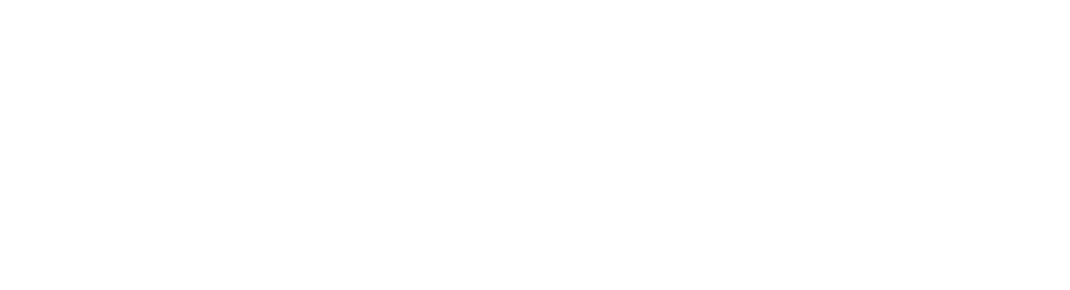
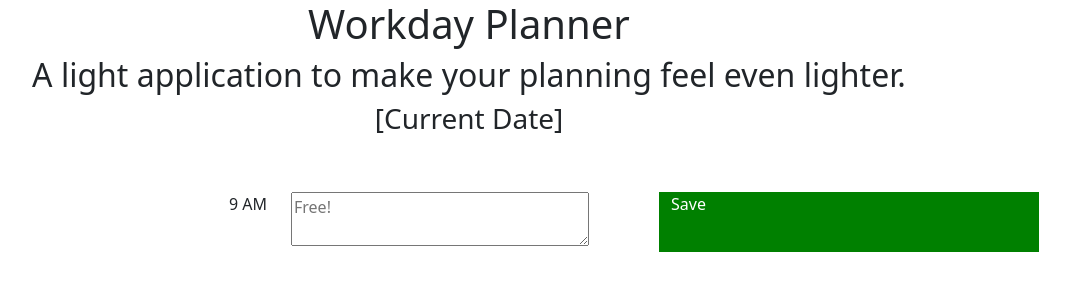
Before and after one commit to tjvig94/daily-planner, a plain HTML site: page index.html in a window 1280 px wide. Shown: the whole page, without its empty margins (171-1241 px from the left). Drawn offline with nearby package versions, Linux system fonts and the light colour scheme.

Commit message:
Created initial task row

```diff
--- a/assets/css/style.css
+++ b/assets/css/style.css
@@ -0,0 +1,8 @@
+div.task {
+    margin: 0;
+}
+
+div.save {
+    background-color: green;
+    color: white;
+}
--- a/index.html
+++ b/index.html
@@ -9,9 +9,37 @@
     <link rel="stylesheet" href="assets/css/style.css">
     <!-- jQuery -->
     <script src="https://code.jquery.com/jquery-3.5.1.js" integrity="sha256-QWo7LDvxbWT2tbbQ97B53yJnYU3WhH/C8ycbRAkjPDc=" crossorigin="anonymous"></script>
-    <title>Daily Planner</title>
+    <title>Workday Planner</title>
 </head>
 <body>
+
+    <header class="page-header mb-5">
+        <div class="container-fluid">
+            <div class="row">
+                <div class="col text-center">
+                    <h1>Workday Planner</h1>
+                    <h2>A light application to make your planning feel even lighter.</h2>
+                    <h3>[Current Date]</h3>
+                </div>
+            </div>
+        </div>
+    </header>
+
+    <main class="planner-box mt-5">
+        <div class="container">
+            <div class="row">
+                <div class="col task task-time">
+                    <p class="text-end">9 AM</p>
+                </div>
+                <div class="col task task-text">
+                    <textarea name="task" id="nine-am" cols="30" rows="2" placeholder="Free!"></textarea>
+                </div>
+                <div class="col task save">
+                    <p>Save</p>
+                </div>
+            </div>
+        </div>
+    </main>
 
     <!-- Scripts -->
     <script src="https://cdn.jsdelivr.net/npm/bootstrap@5.0.0-beta1/dist/js/bootstrap.bundle.min.js" integrity="sha384-ygbV9kiqUc6oa4msXn9868pTtWMgiQaeYH7/t7LECLbyPA2x65Kgf80OJFdroafW" crossorigin="anonymous"></script>
```
